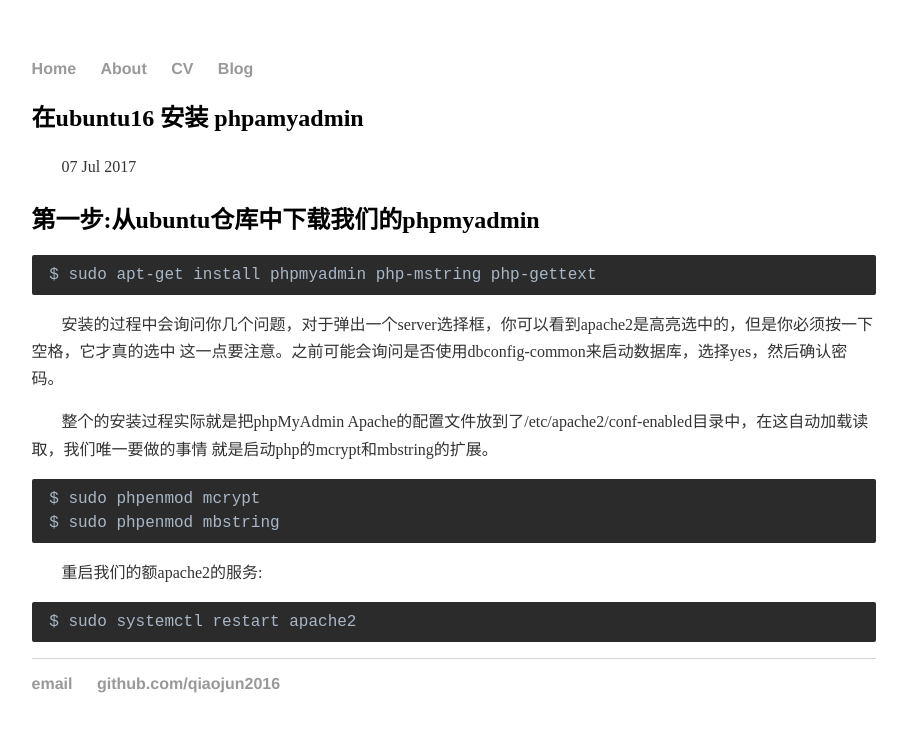
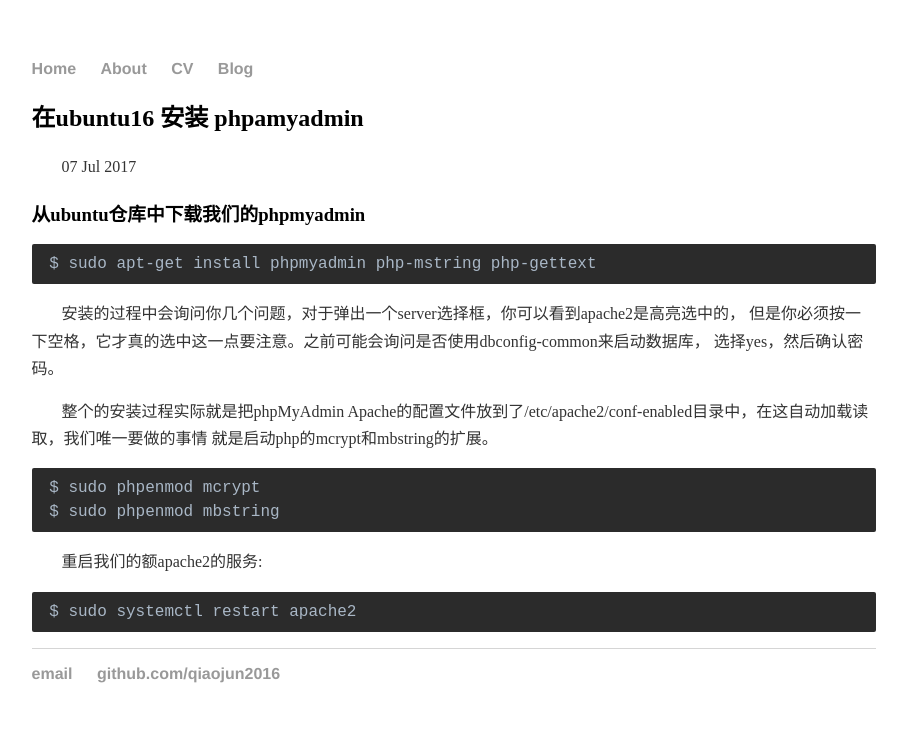
Before and after one commit to qiaojun2016/qiaojun2016.github.io, a Jekyll site: the page built from _posts/2017-07-07-install-phpmyadmin-on-ubuntu.html, in a window 1280 px wide. Shown: the top 732 px of the page, without its empty margins (186-1093 px from the left). Built offline with Jekyll 4.4.1, drawn with Linux system fonts in a browser that asks for light colours; comment, search, counter and statistics services are not loaded.

Commit message:
Update 2017-07-07-install-phpmyadmin-on-ubuntu.html

```diff
--- a/_posts/2017-07-07-install-phpmyadmin-on-ubuntu.html
+++ b/_posts/2017-07-07-install-phpmyadmin-on-ubuntu.html
@@ -2,12 +2,16 @@
 layout: post
 date: 2017-07-07
 title: 在ubuntu16 安装 phpamyadmin
+excerpt_separator: <!-- more -->
 ---
-<h2>第一步:从ubuntu仓库中下载我们的phpmyadmin</h2>
+<h3>从ubuntu仓库中下载我们的phpmyadmin</h3><!-- more -->
 <pre class="code"> $ sudo apt-get install phpmyadmin php-mstring php-gettext </pre>
-<p> 安装的过程中会询问你几个问题，对于弹出一个server选择框，你可以看到<span class="keyword">apache2</span>是高亮选中的，但是你必须按一下空格，它才真的选中
-这一点要注意。之前可能会询问是否使用<span class="keyword">dbconfig-common</span>来启动数据库，选择<span class="keyword">yes</span>，然后确认密码。</p>
-<p>整个的安装过程实际就是把phpMyAdmin Apache的配置文件放到了<span class="keyword">/etc/apache2/conf-enabled</span>目录中，在这自动加载读取，我们唯一要做的事情
+<p> 安装的过程中会询问你几个问题，对于弹出一个server选择框，你可以看到<span class="keyword">apache2</span>是高亮选中的，
+ 但是你必须按一下空格，它才真的选中这一点要注意。之前可能会询问是否使用<span class="keyword">dbconfig-common</span>来启动数据库，
+ 选择<span class="keyword">yes</span>，然后确认密码。</p>
+
+<p>
+ 整个的安装过程实际就是把phpMyAdmin Apache的配置文件放到了<span class="keyword">/etc/apache2/conf-enabled</span>目录中，在这自动加载读取，我们唯一要做的事情
 就是启动<span class="keyword">php</span>的<span class="keyword">mcrypt</span>和<span class="keyword">mbstring</span>的扩展。</p>
 <pre class="code"> $ sudo phpenmod mcrypt
  $ sudo phpenmod mbstring </pre>
```
